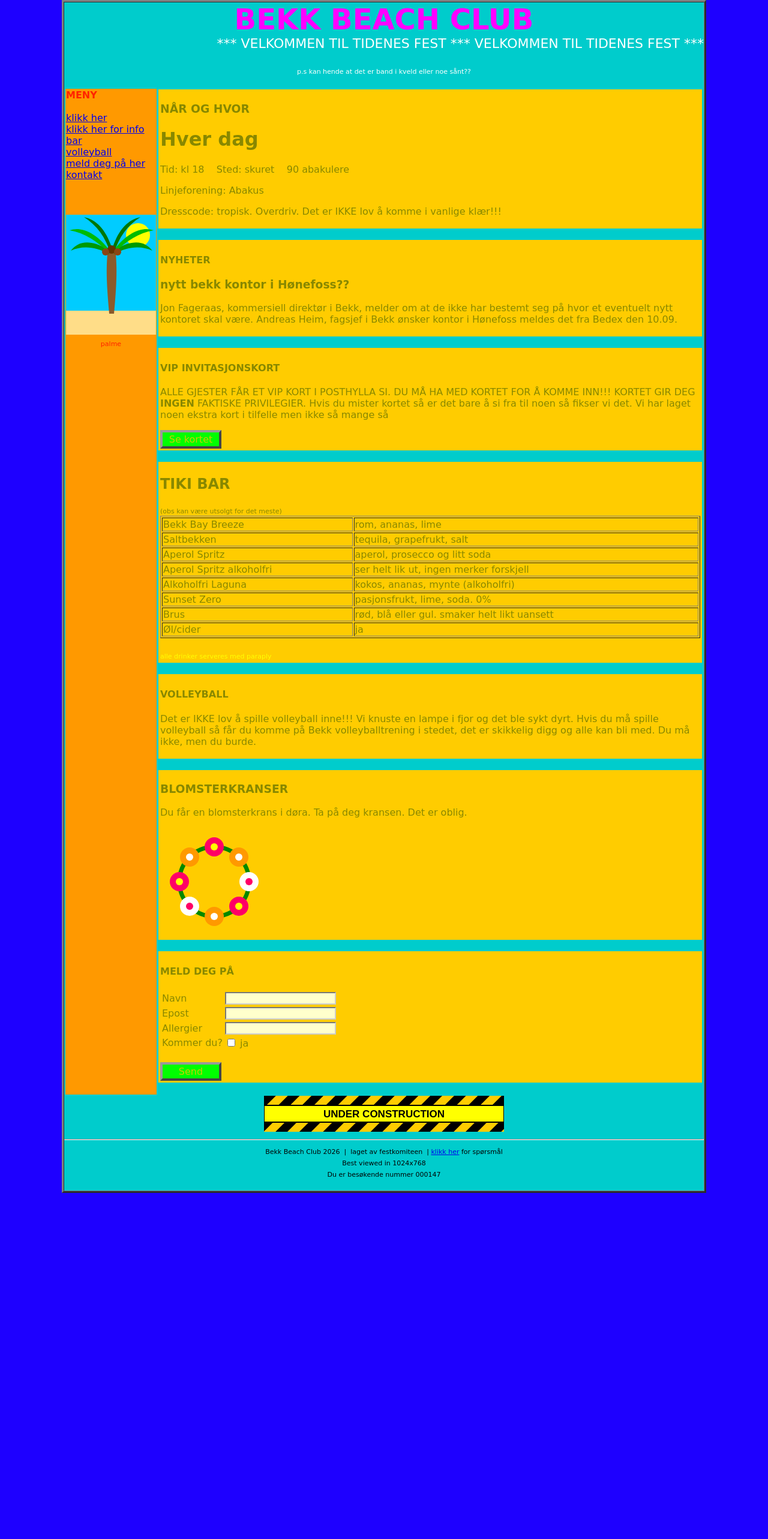
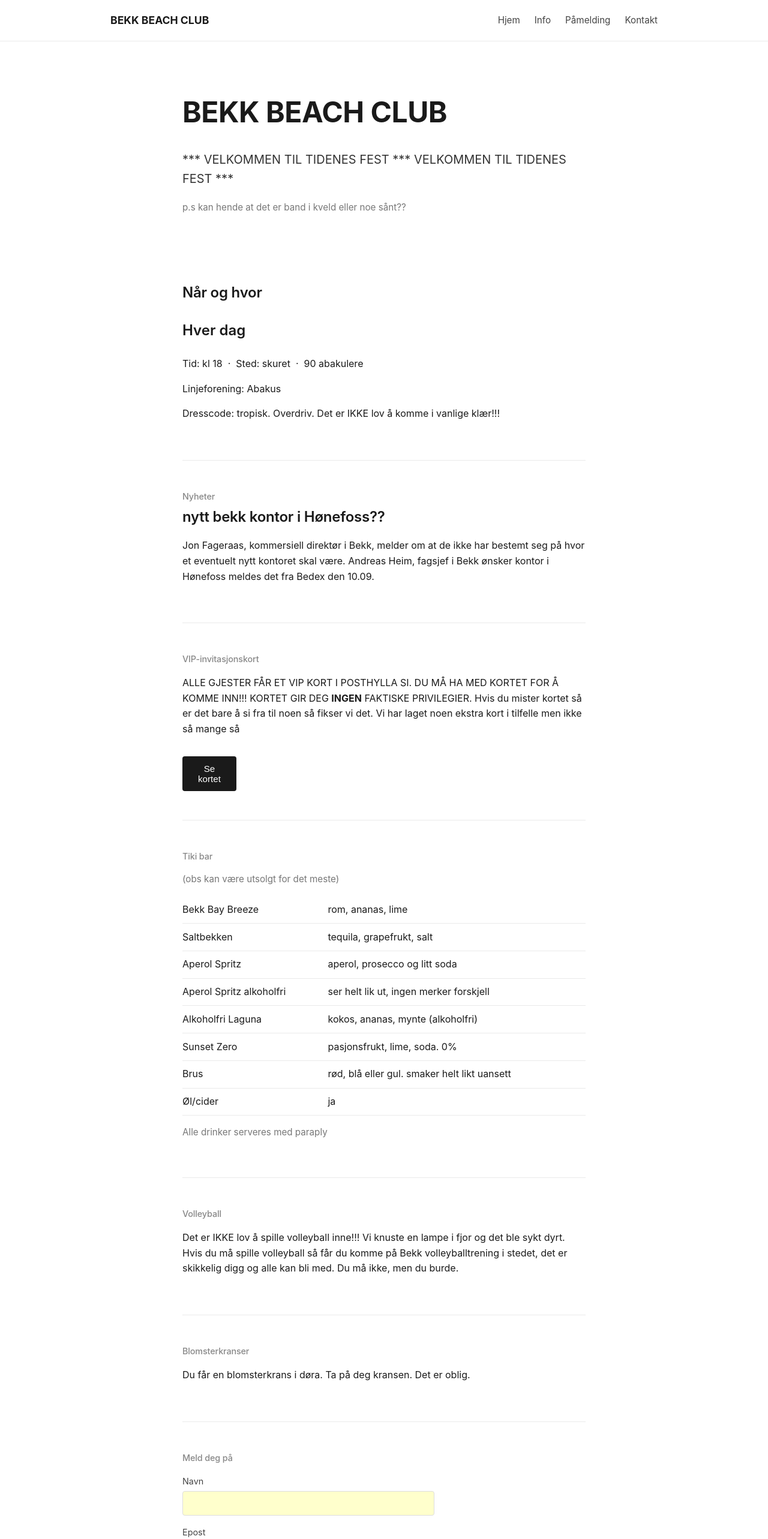
Before and after one commit to bekk/bekk-beach-club-26, a Next.js app: page / in a window 1280 px wide. Shown: the top 2566 px of the page at 60% size. Before the commit the page ends 1989 px from the top, so only its background shows below. Built offline with nearby package versions, Linux system fonts and the light colour scheme.

Commit message:
lag 06: 20:10:51

```diff
--- a/app/page.js
+++ b/app/page.js
@@ -1,148 +1,313 @@
 "use client";
 
-import { useState } from "react";
 import data from "./data.json";
 
 export default function Home() {
-  const [apen, setApen] = useState(false);
   var aar = 2026;
 
-  // TODO: fikse dette senere, rakk det ikke
-  // const [navn, setNavn] = useState("")
-  // function sendSkjema() {
-  //   fetch("/api/paamelding", { method: "POST", body: navn })
-  // }
+  return (
+    <>
+      <header className="topbar">
+        <div className="topbar-inner">
+          <span className="logo">{data.tittel}</span>
+          <nav>
+            <a href="#hjem">Hjem</a>
+            <a href="#info">Info</a>
+            <a href="#paamelding">Påmelding</a>
+            <a href="#kontakt">Kontakt</a>
+          </nav>
+        </div>
+      </header>
 
-  return (
-    <center>
-      <table width="900" border="3" cellPadding="0" cellSpacing="0" bgColor="#00cccc">
-        <tbody>
-          <tr>
-            <td>
-              <center>
-                <div className="tittel">{data.tittel}</div>
-                <marquee behavior="alternate" scrollAmount="12">
-                  <span style={{ color: "#ffffff", fontSize: "22px" }}>{data.banner}</span>
-                </marquee>
-                <br />
-                <span className="blink" style={{ color: "#ff0000", fontWeight: "bold" }}>{data.alarm}</span>
-                <br />
-                <span className="liten" style={{ color: "#ffffff" }}>{data.bandHint}</span>
-                <br /><br />
-              </center>
+      <main>
+        <section id="hjem" className="hero">
+          <h1>{data.tittel}</h1>
+          <p className="lead">{data.banner}</p>
+          <p className="muted">{data.bandHint}</p>
+        </section>
 
-              <table width="100%" border="0">
-                <tbody>
-                  <tr>
-                    <td width="200" vAlign="top" bgColor="#ff9900">
-                      <b>MENY</b>
-                      <br /><br />
-                      {data.meny.map((m, i) => (
-                        <span key={i}><a href={m == "bar" ? "/bar" : m == "kontakt" ? "/kontakt" : "#"}>{m}</a><br /></span>
-                      ))}
-                      <br /><br /><br />
-                      <center>
-                        <img src={data.bilder.palme} width="150" height="200" />
-                        <br />
-                        <span className="liten">palme</span>
-                      </center>
-                    </td>
-
-                    <td vAlign="top">
-                      <div className={"boks " + "stor"}>
-                        <h3>NÅR OG HVOR</h3>
-                        <h1>Hver dag</h1>
-                        <p>Tid: {data.tid} &nbsp;&nbsp; Sted: {data.sted} &nbsp;&nbsp; {data.antallAbakulere} abakulere</p>
+        <section id="info" className="section">
+          <h2>Når og hvor</h2>
+          <p className="stor">Hver dag</p>
+          <p>
+            Tid: {data.tid} &nbsp;·&nbsp; Sted: {data.sted} &nbsp;·&nbsp; {data.antallAbakulere} abakulere
+          </p>
           <p>Linjeforening: {data.linjeforening}</p>
           <p>{data.dresscode}</p>
-                      </div>
+        </section>
 
-                      <br />
+        <hr />
 
-                      <div className="boks">
-                        <h4>NYHETER</h4>
-                        <h3>{data.nyhetTittel}</h3>
+        <section className="section">
+          <h3>Nyheter</h3>
+          <h2>{data.nyhetTittel}</h2>
           <p>{data.nyhetTekst}</p>
-                      </div>
+        </section>
 
-                      <br />
+        <hr />
 
-                      <div className="boks">
-                        <h4>VIP INVITASJONSKORT</h4>
+        <section className="section">
+          <h3>VIP-invitasjonskort</h3>
           <p dangerouslySetInnerHTML={{ __html: data.vipTekst }}></p>
-                        <div className="knapp" onClick={() => alert("kommer snart")}>
+          <button className="knapp" onClick={() => alert("kommer snart")}>
             Se kortet
-                        </div>
-                      </div>
+          </button>
+        </section>
 
-                      <br />
+        <hr />
 
-                      <div className="boks">
-                        <h2>TIKI BAR</h2>
-                        <span className="liten">{data.barNotis}</span>
-                        <table border="1" width="100%">
+        <section className="section">
+          <h3>Tiki bar</h3>
+          <p className="muted">{data.barNotis}</p>
+          <table className="drinker">
             <tbody>
               {data.drinker.map((d, i) => (
-                              <tr key={i}><td>{d.navn}</td><td>{d.innhold}</td></tr>
+                <tr key={i}>
+                  <td>{d.navn}</td>
+                  <td>{d.innhold}</td>
+                </tr>
               ))}
             </tbody>
           </table>
-                        <br />
-                        <span className="liten gul">alle drinker serveres med paraply</span>
-                      </div>
+          <p className="muted">Alle drinker serveres med paraply</p>
+        </section>
 
-                      <br />
+        <hr />
 
-                      <div className="boks">
-                        <h4>VOLLEYBALL</h4>
+        <section className="section">
+          <h3>Volleyball</h3>
           <p>{data.volleyballTekst}</p>
-                      </div>
+        </section>
 
-                      <br />
+        <hr />
 
-                      <div className="boks">
-                        <h3>BLOMSTERKRANSER</h3>
+        <section className="section">
+          <h3>Blomsterkranser</h3>
           <p>{data.kransTekst}</p>
-                        <img src={data.bilder.krans} />
-                      </div>
+        </section>
 
-                      <br />
+        <hr />
 
-                      <div className="boks">
-                        <h4>MELD DEG PÅ</h4>
-                        <table border="0"><tbody>
-                          <tr><td>Navn</td><td><input type="text" id="felt" /></td></tr>
-                          <tr><td>Epost</td><td><input type="text" id="felt" /></td></tr>
-                          <tr><td>Allergier</td><td><input type="text" id="felt2" /></td></tr>
-                          <tr><td>Kommer du?</td><td><input type="checkbox" /> ja</td></tr>
-                        </tbody></table>
-                        <br />
-                        <div className="knapp">Send</div>
-                      </div>
+        <section id="paamelding" className="section">
+          <h3>Meld deg på</h3>
+          <form className="skjema" onSubmit={(e) => e.preventDefault()}>
+            <label>
+              Navn
+              <input type="text" />
+            </label>
+            <label>
+              Epost
+              <input type="text" />
+            </label>
+            <label>
+              Allergier
+              <input type="text" />
+            </label>
+            <label className="checkbox">
+              <input type="checkbox" /> Jeg kommer
+            </label>
+            <button className="knapp" type="submit">
+              Send
+            </button>
+          </form>
+        </section>
+      </main>
 
-                      <br />
-                    </td>
-                  </tr>
-                </tbody>
-              </table>
+      <footer id="kontakt" className="footer">
+        <p>
+          Bekk Beach Club {aar} &nbsp;|&nbsp; laget av festkomiteen &nbsp;|&nbsp;{" "}
+          <a href="#kontakt">klikk her</a> for spørsmål
+        </p>
+        <p className="muted">Du er besøkende nummer {data.besokende}</p>
+      </footer>
 
-              <center>
-                <img src={data.bilder.bygging} width="400" height="60" />
-                <hr />
-                <span className="liten" style={{ color: "#000000" }}>
-                  Bekk Beach Club {aar} &nbsp;|&nbsp; laget av festkomiteen &nbsp;|&nbsp;
-                  <a href="#">klikk her</a> for spørsmål
-                  <br />
-                  Best viewed in 1024x768
-                  <br />
-                  Du er besøkende nummer {data.besokende}
-                </span>
-                <br /><br />
-              </center>
-            </td>
-          </tr>
-        </tbody>
-      </table>
-    </center>
+      <style jsx global>{`
+        :root {
+          color-scheme: light;
+        }
+
+        * {
+          box-sizing: border-box;
+        }
+
+        body {
+          margin: 0;
+          font-family: "Inter", "Roboto", -apple-system, BlinkMacSystemFont, sans-serif;
+          background: #ffffff;
+          color: #1a1a1a;
+          line-height: 1.6;
+        }
+
+        h1,
+        h2,
+        h3,
+        h4 {
+          font-weight: 600;
+          letter-spacing: -0.01em;
+          margin: 0 0 0.5em;
+        }
+
+        a {
+          color: inherit;
+        }
+      `}</style>
+
+      <style jsx>{`
+        .topbar {
+          position: sticky;
+          top: 0;
+          background: #ffffff;
+          border-bottom: 1px solid #eaeaea;
+          z-index: 10;
+        }
+
+        .topbar-inner {
+          max-width: 960px;
+          margin: 0 auto;
+          padding: 1.25rem 1.5rem;
+          display: flex;
+          align-items: center;
+          justify-content: space-between;
+          flex-wrap: wrap;
+          gap: 1rem;
+        }
+
+        .logo {
+          font-weight: 700;
+          font-size: 1.1rem;
+        }
+
+        nav {
+          display: flex;
+          gap: 1.5rem;
+        }
+
+        nav a {
+          text-decoration: none;
+          font-size: 0.95rem;
+          color: #444;
+        }
+
+        nav a:hover {
+          color: #1a1a1a;
+        }
+
+        main {
+          max-width: 720px;
+          margin: 0 auto;
+          padding: 0 1.5rem;
+        }
+
+        .hero {
+          padding: 5rem 0 3rem;
+          text-align: left;
+        }
+
+        .hero h1 {
+          font-size: 3rem;
+          font-weight: 700;
+        }
+
+        .lead {
+          font-size: 1.25rem;
+          color: #333;
+        }
+
+        .muted {
+          color: #777;
+          font-size: 0.95rem;
+        }
+
+        .stor {
+          font-size: 1.5rem;
+          font-weight: 600;
+        }
+
+        .section {
+          padding: 3rem 0;
+        }
+
+        .section h3 {
+          text-transform: none;
+          font-size: 0.9rem;
+          color: #888;
+          font-weight: 500;
+          margin-bottom: 0.25rem;
+        }
+
+        hr {
+          border: none;
+          border-top: 1px solid #eaeaea;
+          margin: 0;
+        }
+
+        .knapp {
+          display: inline-block;
+          background: #1a1a1a;
+          color: #ffffff;
+          border: none;
+          padding: 0.75rem 1.5rem;
+          border-radius: 4px;
+          font-size: 0.95rem;
+          cursor: pointer;
+          margin-top: 1rem;
+        }
+
+        .knapp:hover {
+          background: #333;
+        }
+
+        .drinker {
+          width: 100%;
+          border-collapse: collapse;
+          margin-top: 1rem;
+        }
+
+        .drinker td {
+          padding: 0.6rem 0;
+          border-bottom: 1px solid #eaeaea;
+        }
+
+        .skjema {
+          display: flex;
+          flex-direction: column;
+          gap: 1rem;
+          max-width: 420px;
+          margin-top: 1rem;
+        }
+
+        .skjema label {
+          display: flex;
+          flex-direction: column;
+          gap: 0.35rem;
+          font-size: 0.9rem;
+          color: #444;
+        }
+
+        .skjema label.checkbox {
+          flex-direction: row;
+          align-items: center;
+          gap: 0.5rem;
+        }
+
+        .skjema input[type="text"] {
+          border: 1px solid #ddd;
+          border-radius: 4px;
+          padding: 0.6rem 0.75rem;
+          font-size: 1rem;
+          font-family: inherit;
+        }
+
+        .footer {
+          max-width: 720px;
+          margin: 0 auto;
+          padding: 3rem 1.5rem 4rem;
+          border-top: 1px solid #eaeaea;
+          margin-top: 2rem;
+          font-size: 0.9rem;
+          color: #555;
+        }
+      `}</style>
+    </>
   );
 }
```
Lines whose indentation alone changed are shown as unchanged.
